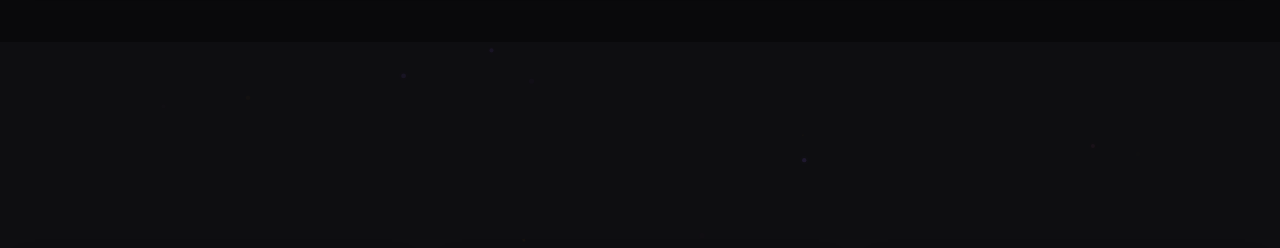
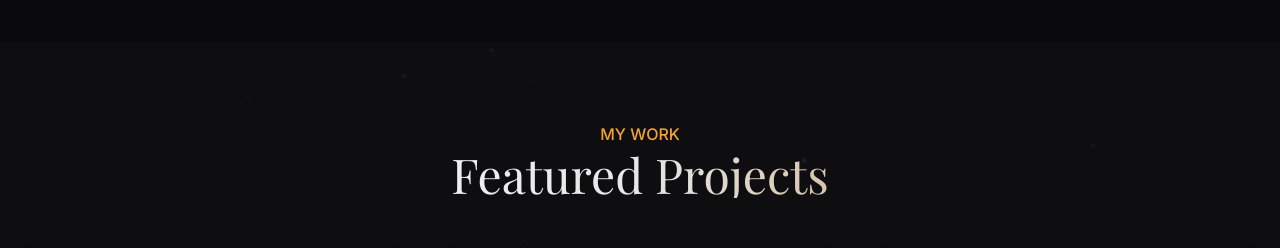
Before and after one commit to aksayaa745/aksayaa, a React (Vite) app: page / in a window 1280 px wide. Shown: the part 2780-3028 px from the top of the page. Built offline with nearby package versions, Linux system fonts and the light colour scheme; a web font is replaced by a local one.

Commit message:
Fix: Resolve EnhancedPortfolioSection TypeScript error
The AI corrected a TypeScript error in `EnhancedPortfolioSection.tsx` related to the `isVisible` property. The error was caused by incorrect usage of the `useStaggeredAnimation` hook.

```diff
--- a/src/components/EnhancedPortfolioSection.tsx
+++ b/src/components/EnhancedPortfolioSection.tsx
@@ -54,7 +54,7 @@ const projects = [
 ];
 
 const EnhancedPortfolioSection = () => {
-  const { ref: headerRef, isVisible: headerVisible } = useStaggeredAnimation(1, 0);
+  const { ref: headerRef, visibleItems: headerVisible } = useStaggeredAnimation(1, 0);
   const { ref: gridRef, visibleItems } = useStaggeredAnimation(projects.length, 150);
 
   return (
@@ -66,13 +66,13 @@ const EnhancedPortfolioSection = () => {
           ref={headerRef}
           className="mb-16 text-center"
           initial={{ opacity: 0, y: -30 }}
-          animate={headerVisible ? { opacity: 1, y: 0 } : {}}
+          animate={headerVisible[0] ? { opacity: 1, y: 0 } : {}}
           transition={{ duration: 0.8, ease: [0.4, 0, 0.2, 1] }}
         >
           <motion.h2
             className="text-accent font-medium mb-1"
             initial={{ opacity: 0, scale: 0.9 }}
-            animate={headerVisible ? { opacity: 1, scale: 1 } : {}}
+            animate={headerVisible[0] ? { opacity: 1, scale: 1 } : {}}
             transition={{ delay: 0.2, duration: 0.6 }}
           >
             MY WORK
@@ -80,7 +80,7 @@ const EnhancedPortfolioSection = () => {
           <motion.h3
             className="text-3xl md:text-5xl font-serif bg-gradient-to-r from-white via-white/90 to-accent/70 bg-clip-text text-transparent"
             initial={{ opacity: 0, scale: 0.8 }}
-            animate={headerVisible ? { opacity: 1, scale: 1 } : {}}
+            animate={headerVisible[0] ? { opacity: 1, scale: 1 } : {}}
             transition={{ delay: 0.4, duration: 0.8 }}
           >
             Featured Projects
```
